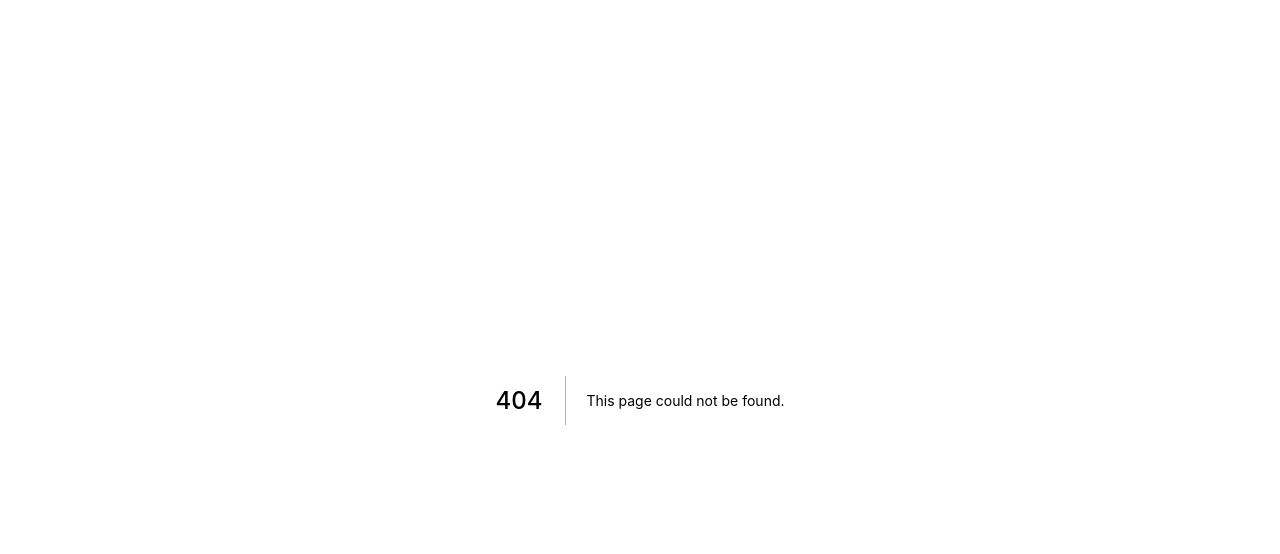
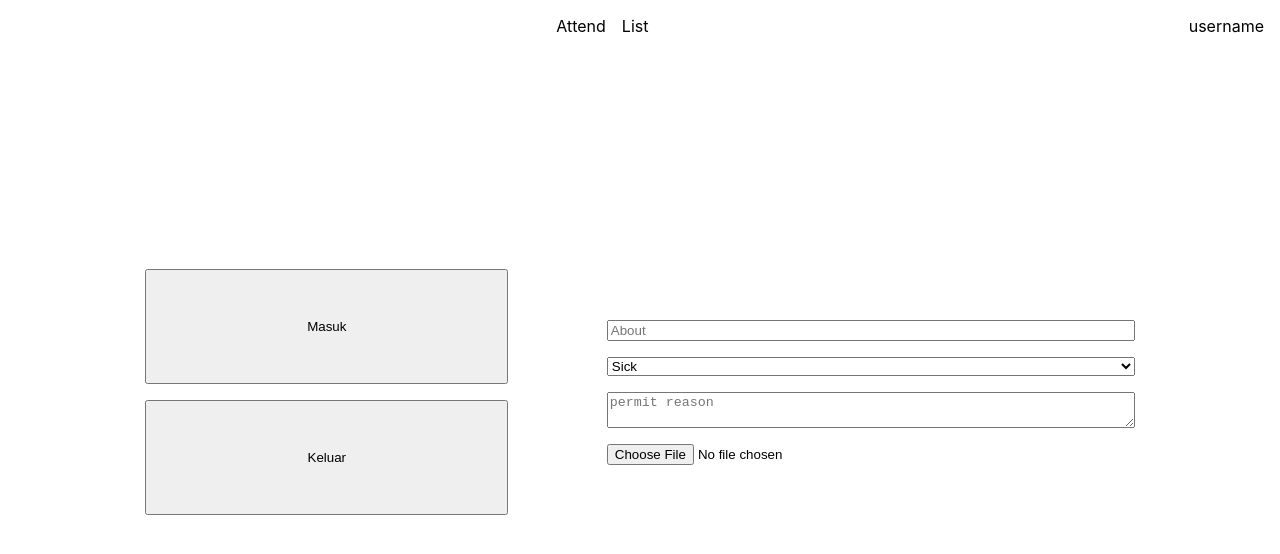
Before and after one commit to miridium-electrode/erp, a Next.js app in the folder web/: page /employees/attendance/employee/attend in a window 1280 px wide. Before the commit this address had no page. Shown: the top 554 px of the page. Built offline with nearby package versions, Linux system fonts and the light colour scheme.

Commit message:
employee attend page

```diff
--- /dev/null
+++ b/web/pages/employees/attendance/employee/attend/index.tsx
@@ -0,0 +1,33 @@
+import Background from "@components/background";
+import Container from "@components/container";
+import styles from "./styles.module.scss";
+import Navbar from "@components/navbar/attend-employee";
+
+function Attend() {
+    return (
+        <Background>
+            <Navbar/>
+            <Container>
+                <div className={styles.part}>
+                    <button>
+                        Masuk
+                    </button>
+                    <button>
+                        Keluar
+                    </button>
+                </div>
+                <div className={`${styles.part} ${styles.inputs}`}>
+                    <input type="text" placeholder="About"/>
+                    <select>
+                        <option value="sick">Sick</option>
+                        <option value="permit">Permit</option>
+                    </select>
+                    <textarea placeholder="permit reason"></textarea>
+                    <input type="file" name="attachment" placeholder="attachment"/>
+                </div>
+            </Container>
+        </Background>
+    );
+}
+
+export default Attend;
--- /dev/null
+++ b/web/pages/employees/attendance/employee/attend/styles.module.scss
@@ -0,0 +1,14 @@
+.part {
+    display: flex;
+    flex-direction: column;
+    * {
+        margin: .5rem;
+    }
+    button {
+        padding: 3rem 10rem;
+    }
+}
+
+.inputs {
+    width: 50%;
+}
```
